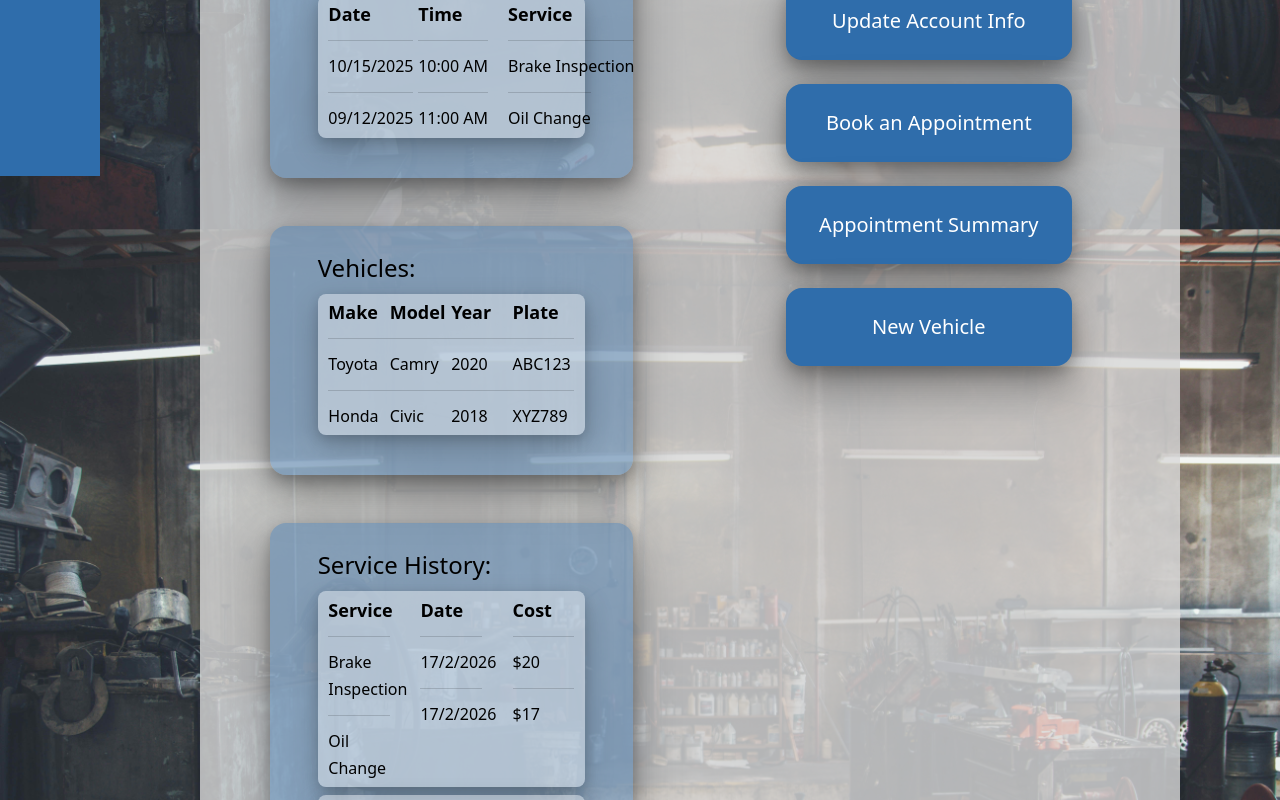
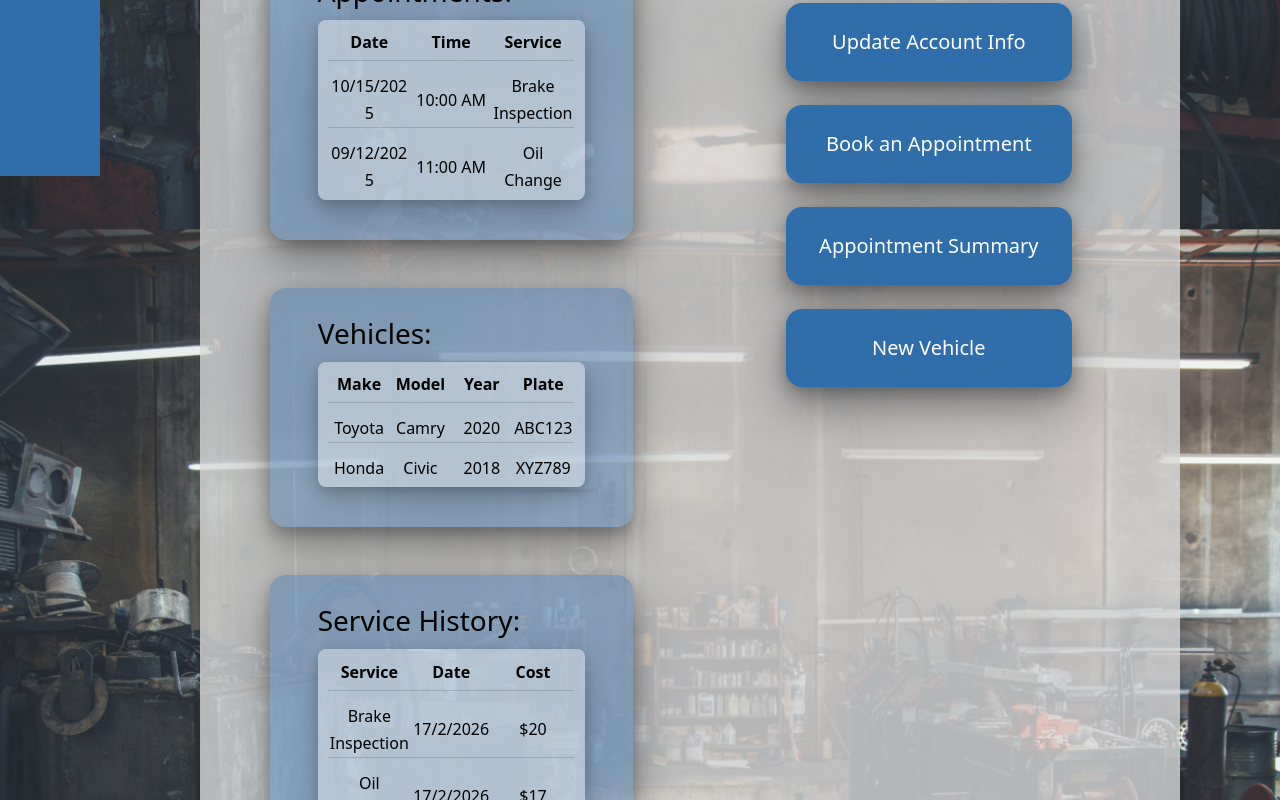
Before and after one commit to QuantumBits-CSUS-25-26/RoyalWebsite, a React (Create React App) app in the folder frontend/: page /dashboard in a window 1280 px wide. Shown: the part 720-1520 px from the top of the page. Built offline with nearby package versions, Linux system fonts and the light colour scheme.

Commit message:
RW-110 Visual fixes in CustomerDashboard: replace appointment and vehicle display with tables for improved layout

```diff
--- a/frontend/src/App.css
+++ b/frontend/src/App.css
@@ -617,7 +617,7 @@
   color: black;
   border-radius: 16px;
   align-items: center;
-  font-size: x-large;
+  font-size: clamp(14px, 2.5vw, x-large);
   box-shadow:
     0 20px 45px rgba(0, 0, 0, 0.35),
     0 6px 16px rgba(0, 0, 0, 0.25);
@@ -639,23 +639,29 @@
   font-weight: bold;
 }
 
-.customerDashboard .apptText {
+.customerDashboard .dash-table {
+  width: 100%;
+  border-collapse: collapse;
+  table-layout: fixed;
+}
+
+.customerDashboard .dash-table th {
+  font-weight: bold;
+  font-size: medium;
+  text-align: center;
+  padding: 4px 0;
+  overflow-wrap: break-word;
+  word-break: break-word;
+}
+
+.customerDashboard .dash-table td {
   font-size: medium;
   color: black;
-  display: inline-flex;
-  white-space: nowrap;
+  text-align: center;
+  padding: 12px 0 0;
   border-top: 1px solid rgba(0, 0, 0, 0.15);
-  padding-top: 12px;
-  margin-top: 12px;
-}
-
-.customerDashboard .plateText {
-  font-size: medium;
-  color: black;
-  display: block;
-  border-top: 1px solid rgba(0, 0, 0, 0.15);
-  padding-top: 12px;
-  margin-top: 12px;
+  overflow-wrap: break-word;
+  word-break: break-word;
 }
 
 .customerDashboard .vehiclesCol {
@@ -810,8 +816,9 @@
 .notif-check-boxes input[type="checkbox"] {
   transform: scale(1.4);
   margin-right: 1vh;
+}
 
-  .table-wrapper {
+.table-wrapper {
     margin: 2% 4% 1% 4%;
     max-height: 50%;
     overflow: auto;
@@ -1019,6 +1026,5 @@
     color: white;
   }
 
-  /* Add a grey background color on mouse-over */
-  .pagination a:hover:not(.active) {background-color: #ddd;}
-}
+/* Add a grey background color on mouse-over */
+.pagination a:hover:not(.active) {background-color: #ddd;}
--- a/frontend/src/Pages/CustomerDashboard.js
+++ b/frontend/src/Pages/CustomerDashboard.js
@@ -128,23 +128,27 @@ const CustomerDashboard = () => {
                     <FormGroup>
                       <Label for="appts">Appointments:</Label>
                       <div className="info-text">
-                        <Row>
-                          <Col md="4" sm="6">
-                            <div className="apptsPlateLabel">Date</div>
-                            <div className="apptText">10/15/2025</div>
-                            <div className="apptText">09/12/2025</div>
-                          </Col>
-                          <Col md="4" sm="6">
-                            <div className="apptsPlateLabel">Time</div>
-                            <div className="apptText">10:00 AM</div>
-                            <div className="apptText">11:00 AM</div>
-                          </Col>
-                          <Col md="4" sm="12">
-                            <div className="apptsPlateLabel">Service</div>
-                            <div className="apptText">Brake Inspection</div>
-                            <div className="apptText">Oil Change</div>
-                          </Col>
-                        </Row>
+                        <table className="dash-table">
+                          <thead>
+                            <tr>
+                              <th>Date</th>
+                              <th>Time</th>
+                              <th>Service</th>
+                            </tr>
+                          </thead>
+                          <tbody>
+                            <tr>
+                              <td>10/15/2025</td>
+                              <td>10:00 AM</td>
+                              <td>Brake Inspection</td>
+                            </tr>
+                            <tr>
+                              <td>09/12/2025</td>
+                              <td>11:00 AM</td>
+                              <td>Oil Change</td>
+                            </tr>
+                          </tbody>
+                        </table>
                       </div>
                     </FormGroup>
                   </div>
@@ -152,28 +156,30 @@ const CustomerDashboard = () => {
                     <FormGroup>
                       <Label for="vehicles">Vehicles:</Label>
                       <div className="info-text">
-                        <Row className="vehiclesRow">
-                          <Col md="3" sm="6" className="vehiclesCol">
-                            <div className="apptsPlateLabel">Make</div>
-                            <div className="plateText">Toyota</div>
-                            <div className="plateText">Honda</div>
-                          </Col>
-                          <Col md="3" sm="6" className="vehiclesCol">
-                            <div className="apptsPlateLabel">Model</div>
-                            <div className="plateText">Camry</div>
-                            <div className="plateText">Civic</div>
-                          </Col>
-                          <Col md="3" sm="6" className="vehiclesCol">
-                            <div className="apptsPlateLabel">Year</div>
-                            <div className="plateText">2020</div>
-                            <div className="plateText">2018</div>
-                          </Col>
-                          <Col md="3" sm="6" className="vehiclesCol">
-                            <div className="apptsPlateLabel">Plate</div>
-                            <div className="plateText">ABC123</div>
-                            <div className="plateText">XYZ789</div>
-                          </Col>
-                        </Row>
+                        <table className="dash-table">
+                          <thead>
+                            <tr>
+                              <th>Make</th>
+                              <th>Model</th>
+                              <th>Year</th>
+                              <th>Plate</th>
+                            </tr>
+                          </thead>
+                          <tbody>
+                            <tr>
+                              <td>Toyota</td>
+                              <td>Camry</td>
+                              <td>2020</td>
+                              <td>ABC123</td>
+                            </tr>
+                            <tr>
+                              <td>Honda</td>
+                              <td>Civic</td>
+                              <td>2018</td>
+                              <td>XYZ789</td>
+                            </tr>
+                          </tbody>
+                        </table>
                       </div>
                     </FormGroup>
                   </div>
@@ -182,37 +188,24 @@ const CustomerDashboard = () => {
                       <Label>Service History:</Label>
 
                       <div className="info-text">
-                        <Row className="vehiclesRow">
-                          {/* Service Column */}
-                          <Col md="3" sm="6" className="vehiclesCol">
-                            <div className="apptsPlateLabel">Service</div>
+                        <table className="dash-table">
+                          <thead>
+                            <tr>
+                              <th>Service</th>
+                              <th>Date</th>
+                              <th>Cost</th>
+                            </tr>
+                          </thead>
+                          <tbody>
                             {serviceHistory.map((item, index) => (
-                                <div className="plateText" key={`service-${index}`}>
-                                  {item.service}
-                                </div>
+                              <tr key={`sh-${index}`}>
+                                <td>{item.service}</td>
+                                <td>{item.date}</td>
+                                <td>{item.cost}</td>
+                              </tr>
                             ))}
-                          </Col>
-
-                          {/* Date Column */}
-                          <Col md="3" sm="6" className="vehiclesCol">
-                            <div className="apptsPlateLabel">Date</div>
-                            {serviceHistory.map((item, index) => (
-                                <div className="plateText" key={`date-${index}`}>
-                                  {item.date}
-                                </div>
-                            ))}
-                          </Col>
-
-                          {/* Cost Column */}
-                          <Col md="3" sm="6" className="vehiclesCol">
-                            <div className="apptsPlateLabel">Cost</div>
-                            {serviceHistory.map((item, index) => (
-                                <div className="plateText" key={`cost-${index}`}>
-                                  {item.cost}
-                                </div>
-                            ))}
-                          </Col>
-                        </Row>
+                          </tbody>
+                        </table>
                       </div>
 
                       {/* Pagination */}
```
